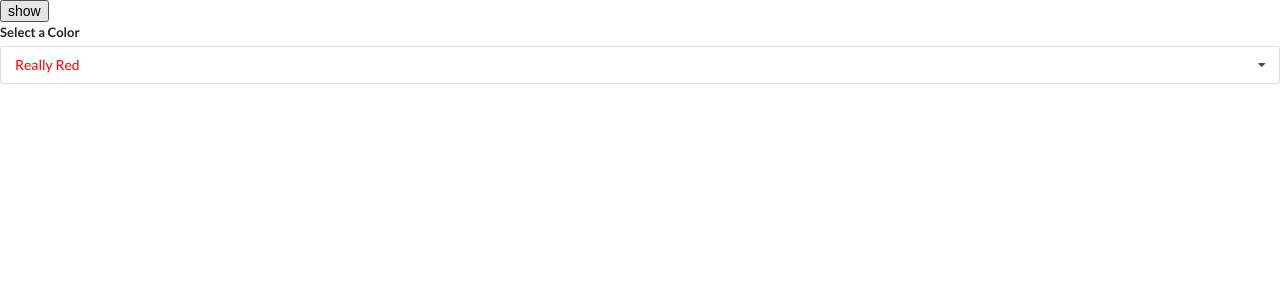
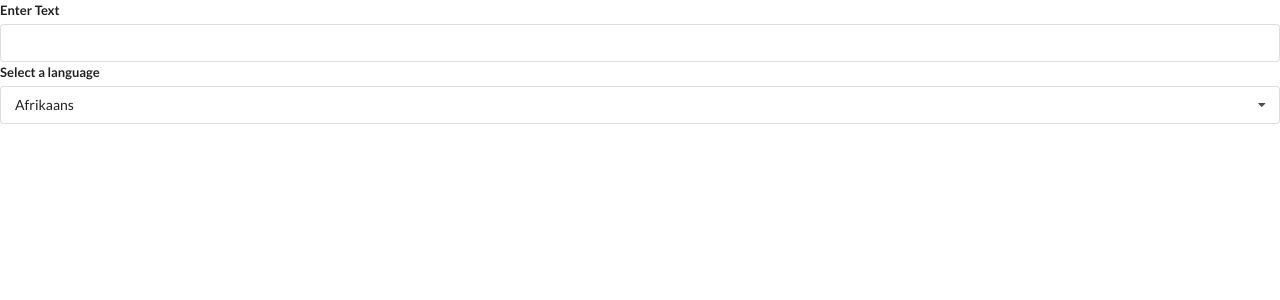
Before and after one commit to michaelizaguirre501/widgets, a React (Create React App) app: page / in a window 1280 px wide. Shown: the top 300 px of the page. Built offline with nearby package versions, Linux system fonts and the light colour scheme.

Commit message:
translate component set up

```diff
--- a/src/components/App.js
+++ b/src/components/App.js
@@ -25,20 +25,10 @@ const options = [
 
 const App = () => {
   const [selected, setSelected] = useState(options[0]);
-  const [ok, setOK] = useState(true);
+
   return (
     <div>
-      <button onClick={() => setOK(!ok)}>show</button>
-      {/* <Accordion items={items} />
-      <Search /> */}
-      {ok ? (
-        <Dropdown
-          options={options}
-          selected={selected}
-          onSelectChange={setSelected}
-          whatFor={"Color"}
-        />
-      ) : null}
+      <Translate />
     </div>
   );
 };
--- a/src/components/Translate.js
+++ b/src/components/Translate.js
@@ -1,10 +1,38 @@
 import React, { useState } from "react";
 import Dropdown from "./Dropdown";
 
+const options = [
+  {
+    label: "Afrikaans",
+    value: "af",
+  },
+  {
+    label: "Arabic",
+    value: "ar",
+  },
+  {
+    label: "Hindi",
+    value: "hi",
+  },
+];
 const Translate = () => {
+  const [language, setLanguage] = useState(options[0]);
+  const [text, setText] = useState("");
   return (
     <div>
-      <Dropdown />
+      <div className="ui form">
+        <div className="field">
+          <label>Enter Text</label>
+          <input value={text} onChange={(e) => setText(e.target.value)} />
+        </div>
+      </div>
+
+      <Dropdown
+        options={options}
+        selected={language}
+        onSelectChange={setLanguage}
+        whatFor={"language"}
+      />
     </div>
   );
 };
```
